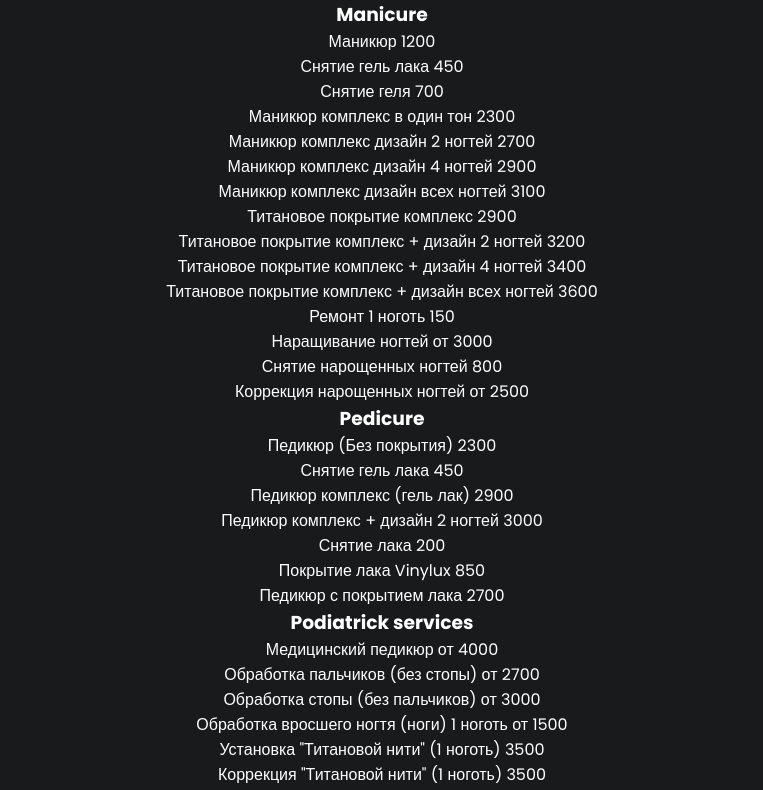
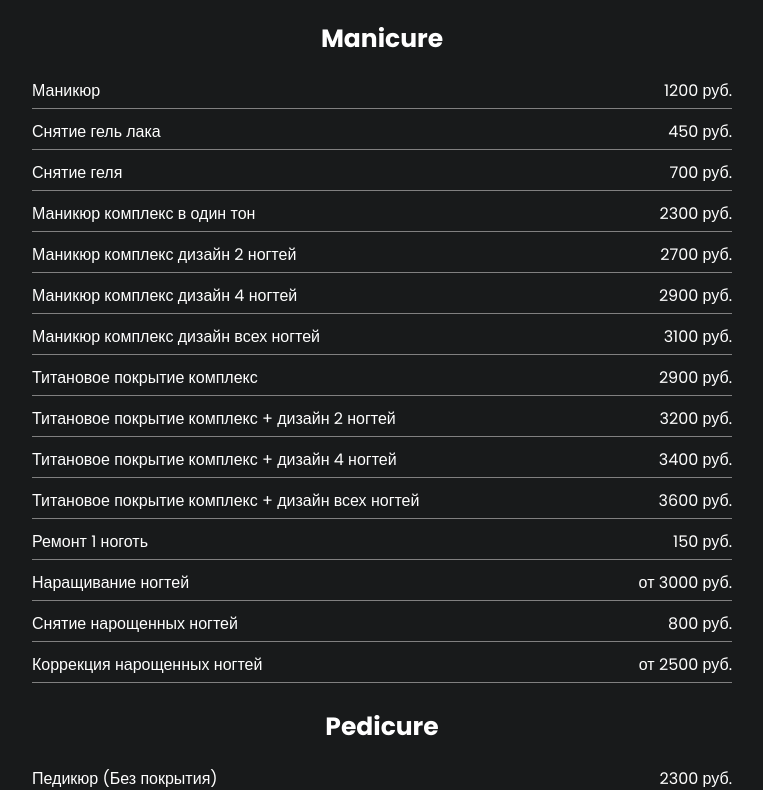
Before and after one commit to AMOGUS-corp/NailMaster, a React (Create React App) app in the folder ClientApp/: page / in a window 1280 px wide. Shown: the part 1760-2550 px from the top of the page, without its empty margins (258-1021 px from the left). Built offline with nearby package versions, Linux system fonts and the light colour scheme.

Commit message:
added PriceItem component

```diff
--- a/ClientApp/src/components/Price/Price.tsx
+++ b/ClientApp/src/components/Price/Price.tsx
@@ -3,6 +3,7 @@ import React, { FC, useEffect, useState } from 'react'
 import { useAppDispatch, useAppSelector } from '../../hooks/hooks'
 import { fetchPriceList } from '../../store/reducers/ActionCreators'
 import './price.scss'
+import PriceItem from './PriceItem'
 
 const Price: FC = () => {
 	const [activeTitle, setActiveTitle] = useState(1)
@@ -16,12 +17,12 @@ const Price: FC = () => {
 	return (
 		<section id='price' className='price'>
 			<div className="container">
-					<h3>Manicure</h3>
-					{list.filter(el => el.category == 1).map(el => <p>{el.service} {el.price}</p>)}
-					<h3>Pedicure</h3>
-					{list.filter(el => el.category == 2).map(el => <p>{el.service} {el.price}</p>)}
-					<h3>Podiatrick services</h3>
-					{list.filter(el => el.category == 3).map(el => <p>{el.service} {el.price}</p>)}
+					<h3 className='price__title'>Manicure</h3>
+					<PriceItem list={list.filter(el => el.category == 1)}/>
+					<h3 className='price__title'>Pedicure</h3>
+					<PriceItem list={list.filter(el => el.category == 2)}/>
+					<h3 className='price__title'>podological services</h3>
+					<PriceItem list={list.filter(el => el.category == 3)}/>
 			</div>
 		</section>
 	)
--- /dev/null
+++ b/ClientApp/src/components/Price/PriceItem.tsx
@@ -0,0 +1,21 @@
+import React, { FC } from 'react'
+import { IPriceList } from '../../models/IPrceList'
+
+interface PriceItemProps{
+	list: IPriceList[];
+}
+
+const PriceItem: FC<PriceItemProps> = ({list}) => {
+	return (
+		<ul className='price__list'>
+			{list.map((el,i) => (
+				<li className='price__list-item' key={i}>
+					<p>{el.service}</p>
+					<span>{el.price} руб.</span>
+				</li>
+			))}
+		</ul>
+	)
+}
+
+export default PriceItem
--- a/ClientApp/src/components/Price/price.scss
+++ b/ClientApp/src/components/Price/price.scss
@@ -0,0 +1,20 @@
+.price{
+
+	&__title{
+		margin-bottom: 15px;
+		margin-top: 20px;
+		font-size: 25px;
+	}
+	&__list{
+
+		&-item{
+			display: flex;
+			justify-content: space-between;
+			align-items: center;
+			width: 700px;
+			border-bottom: 1px solid grey;
+			margin-bottom: 5px;
+			padding: 5px 0;
+		}
+	}
+}
```
